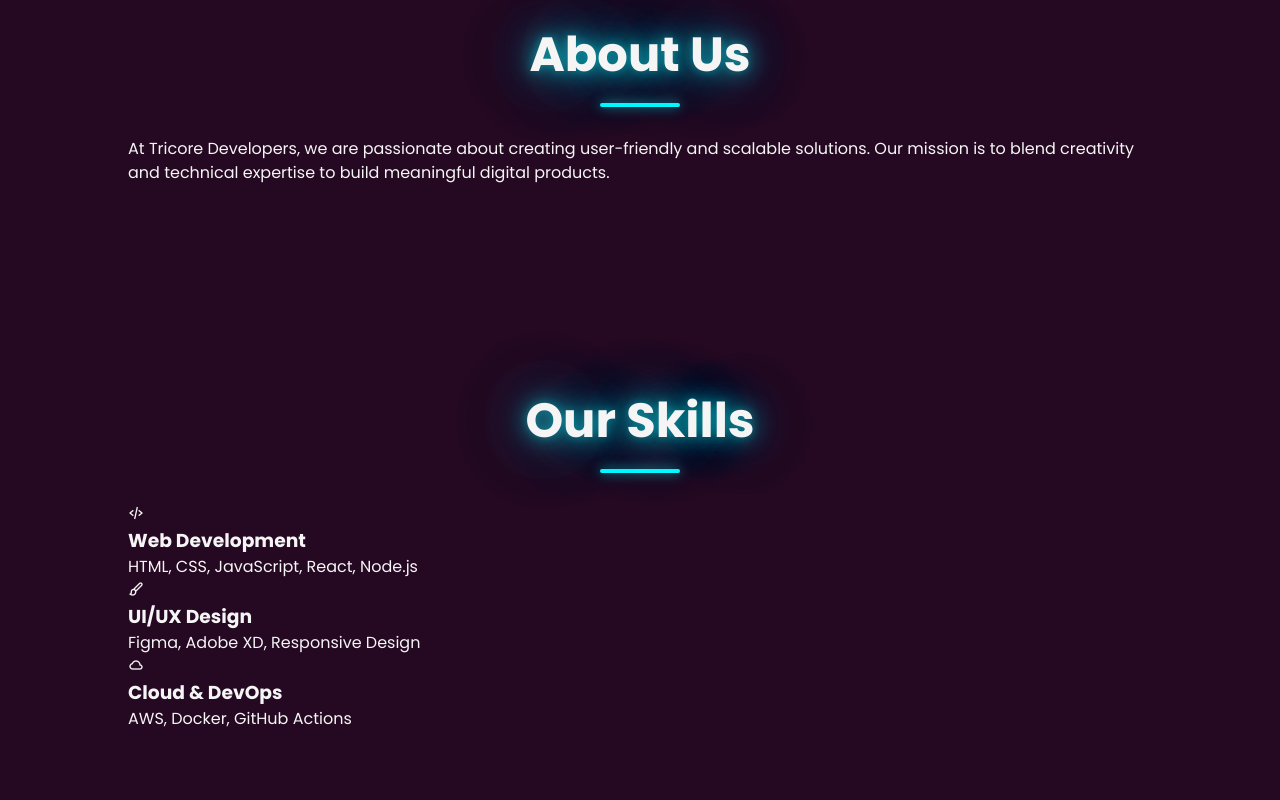
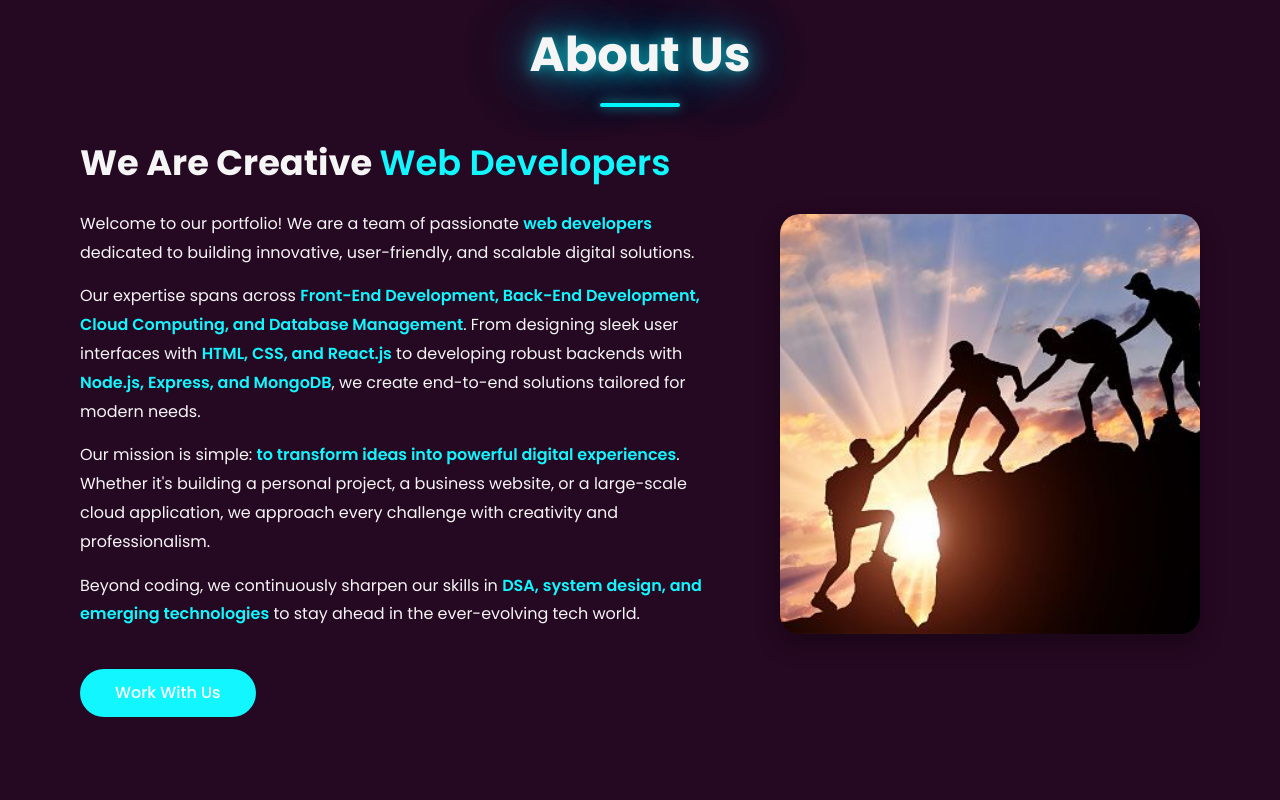
Before and after one commit to Muskan-3/Our-Portfolio, a plain HTML site: page portfolio.html in a window 1280 px wide. Shown: the part 960-1760 px from the top of the page. Drawn offline with nearby package versions, Linux system fonts and the light colour scheme; a web font is replaced by a local one.

Commit message:
About section added

```diff
--- a/portfolio.css
+++ b/portfolio.css
@@ -200,6 +200,66 @@ a.btn:hover::before { inset: 0 0 0 0; }
 }
 .btn-box a.btn:nth-child(2):hover { color: var(--bg-color); }
 .btn-box a.btn:nth-child(2)::before { background-color: var(--hover-color); }
+
+/* About section */
+.about-section {
+  padding: 100px 50px;
+  background: var(--bg-color);
+  color: var(--text-color);
+}
+
+.about-content {
+  display: flex;
+  align-items: center;
+  justify-content: space-evenly;
+  gap: 20px;
+  flex-wrap: wrap;
+}
+
+.about-image img {
+  width: 420px;
+  height: 420px;
+  border-radius: 20px;
+  object-fit: cover;
+  box-shadow: 0 10px 25px rgba(0,0,0,0.3);
+}
+
+.about-text {
+  flex: 1;
+  max-width: 650px;
+}
+
+.about-text h3 {
+  font-size: 2.2rem;
+  margin-bottom: 20px;
+}
+
+.about-text p {
+  margin-bottom: 15px;
+  line-height: 1.8;
+}
+
+.highlight {
+  color: var(--hover-color);
+  font-weight: 600;
+}
+
+.about-text .btn {
+  display: inline-block;
+  margin-top: 25px;
+  padding: 12px 35px;
+  background: var(--hover-color);
+  color: #fff;
+  border-radius: 30px;
+  text-decoration: none;
+  font-weight: 500;
+  transition: 0.3s;
+}
+
+.about-text .btn:hover {
+  background: #0fd1d5;
+  transform: scale(1.05);
+}
 
 /* project */
 /* ===== Projects Section (balanced size) ===== */
--- a/portfolio.html
+++ b/portfolio.html
@@ -56,14 +56,46 @@
   <!-- END: Home -->
 
   <!-- About Section -->
-  <section id="about" class="about">
+ <section id="about" class="about-section">
+  <div class="container">
     <h2 class="section-title">About Us</h2>
     <div class="about-content">
-      <p>
-        At Tricore Developers, we are passionate about creating user-friendly and scalable solutions. Our mission is to blend creativity and technical expertise to build meaningful digital products.
-      </p>
+      <div class="about-text">
+        <h3>We Are Creative <span class="highlight">Web Developers</span></h3>
+        <p>
+          Welcome to our portfolio! We are a team of passionate
+          <span class="highlight">web developers</span> dedicated to building
+          innovative, user-friendly, and scalable digital solutions.
+        </p>
+        <p>
+          Our expertise spans across <span class="highlight">Front-End Development,
+          Back-End Development, Cloud Computing, and Database Management</span>.
+          From designing sleek user interfaces with
+          <span class="highlight">HTML, CSS, and React.js</span> to developing
+          robust backends with <span class="highlight">Node.js, Express, and MongoDB</span>,
+          we create end-to-end solutions tailored for modern needs.
+        </p>
+        <p>
+          Our mission is simple:
+          <span class="highlight">to transform ideas into powerful digital experiences</span>.
+          Whether it's building a personal project, a business website, or a
+          large-scale cloud application, we approach every challenge with
+          creativity and professionalism.
+        </p>
+        <p>
+          Beyond coding, we continuously sharpen our skills in
+          <span class="highlight">DSA, system design, and emerging technologies</span>
+          to stay ahead in the ever-evolving tech world.
+        </p>
+        <a href="#contact" class="btn">Work With Us</a>
+      </div>
+      <div class="about-image">
+        <img src="images/teamworkimg.png" alt="Our Team">
+      </div>
     </div>
-  </section>
+  </div>
+</section>
+
 
   <!-- Skills Section -->
   <section id="skills" class="skills">
```
Also changed, not shown: images/teamworkimg.png (added).
